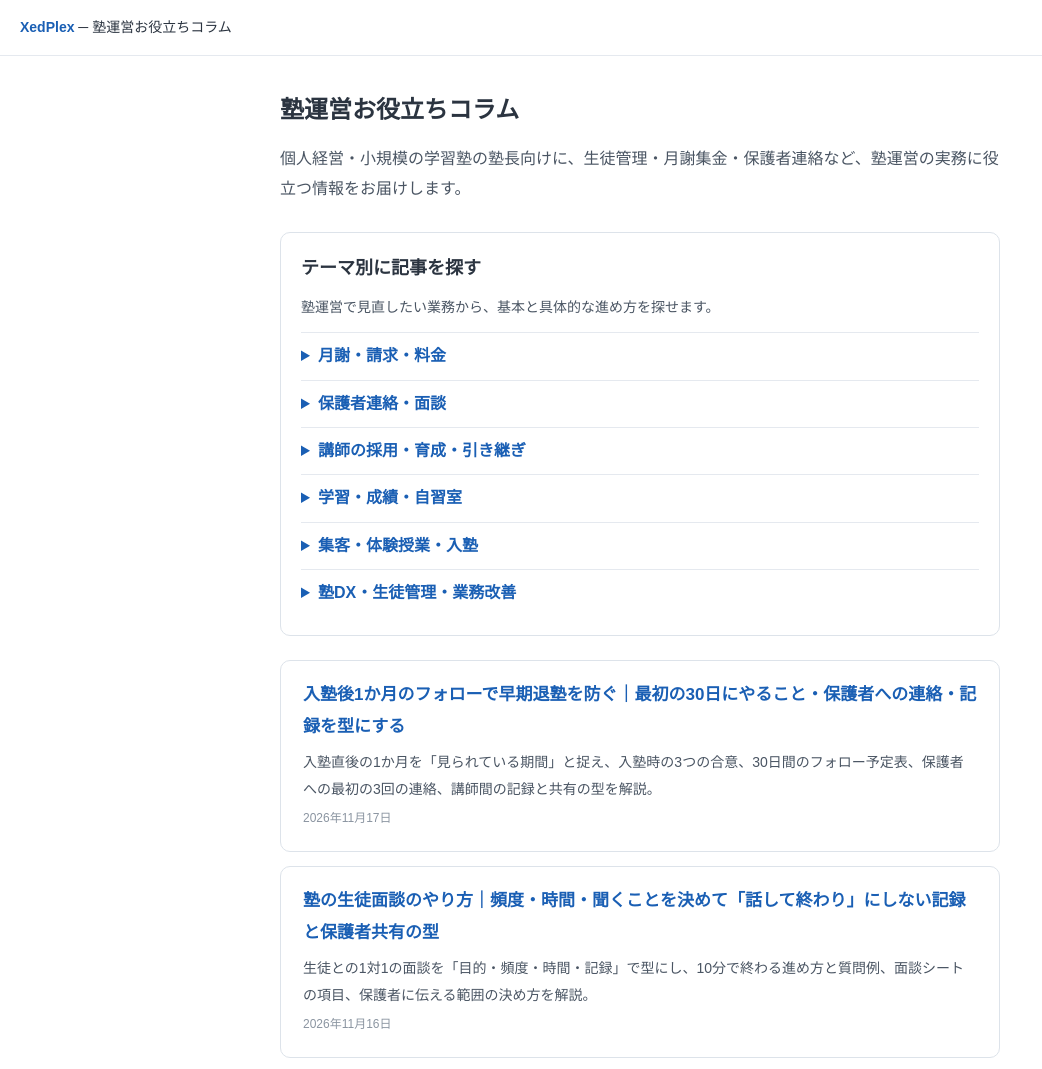
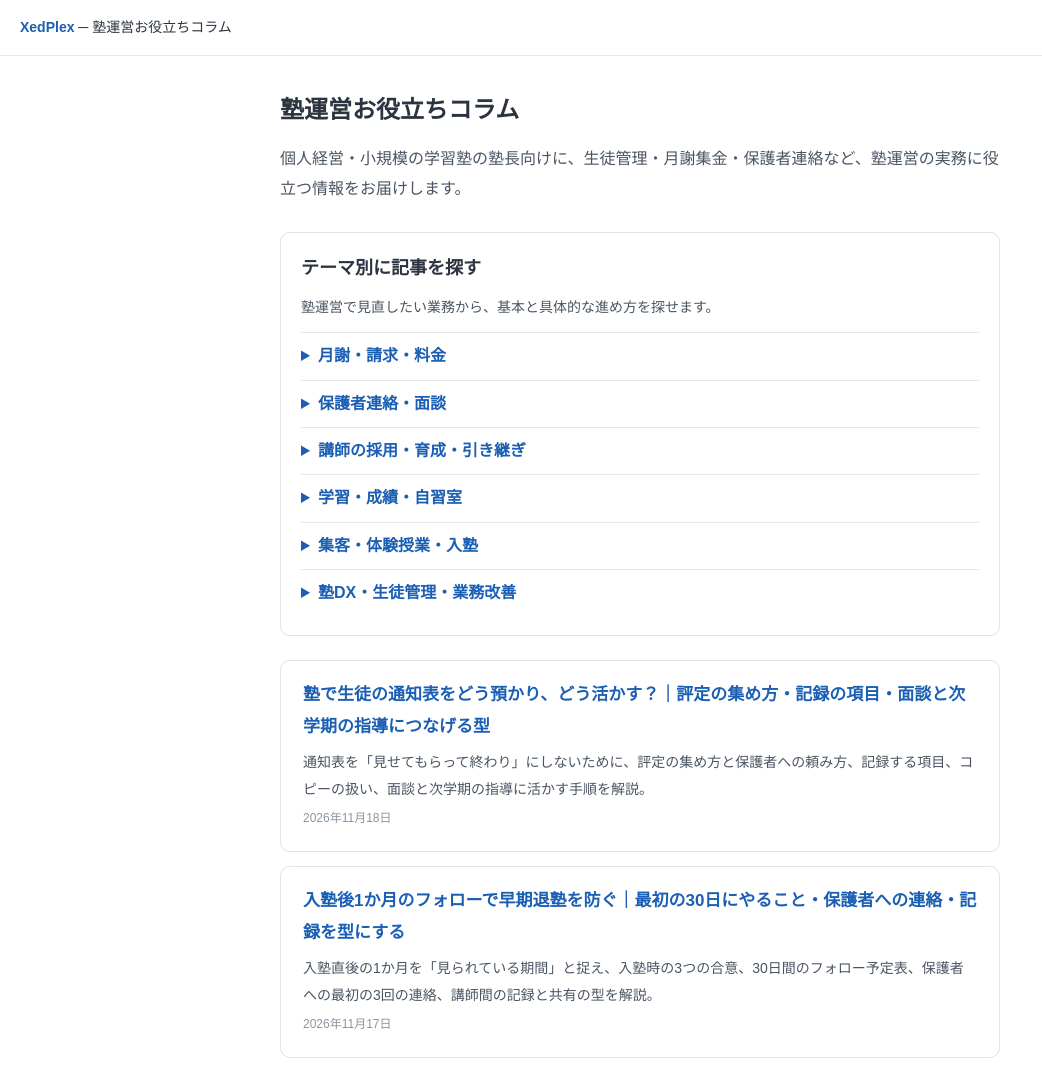
Before and after one commit to BrightGeniusSawada/xedplex-column, a plain HTML site: page index.html in a window 1280 px wide. Shown: the top 1069 px of the page, without its empty margins (0-1042 px from the left). Drawn offline with Linux system fonts and the light colour scheme.

Commit message:
記事追加: 塾で生徒の通知表をどう預かり、どう活かす？（一覧・サイトマップ・アイキャッチ登録）

```diff
--- a/index.html
+++ b/index.html
@@ -96,6 +96,11 @@
 <!-- seo-topics:end -->
 
 <!-- ▼ 新しい記事はこのリストの一番上に追加してください -->
+<a class="card" href="tsuchihyo-hyotei-kiroku-katsuyo.html">
+  <h2>塾で生徒の通知表をどう預かり、どう活かす？｜評定の集め方・記録の項目・面談と次学期の指導につなげる型</h2>
+  <p>通知表を「見せてもらって終わり」にしないために、評定の集め方と保護者への頼み方、記録する項目、コピーの扱い、面談と次学期の指導に活かす手順を解説。</p>
+  <span class="date">2026年11月18日</span>
+</a>
 <a class="card" href="nyujukugo-ikkagetsu-follow.html">
   <h2>入塾後1か月のフォローで早期退塾を防ぐ｜最初の30日にやること・保護者への連絡・記録を型にする</h2>
   <p>入塾直後の1か月を「見られている期間」と捉え、入塾時の3つの合意、30日間のフォロー予定表、保護者への最初の3回の連絡、講師間の記録と共有の型を解説。</p>
--- a/sitemap.xml
+++ b/sitemap.xml
@@ -89,4 +89,5 @@
   <url><loc>https://column.bright-genius.jp/jugyochu-denwa-taio-kojinjuku.html</loc><lastmod>2026-11-15</lastmod></url>
   <url><loc>https://column.bright-genius.jp/seito-mendan-yarikata-juku.html</loc><lastmod>2026-11-16</lastmod></url>
   <url><loc>https://column.bright-genius.jp/nyujukugo-ikkagetsu-follow.html</loc><lastmod>2026-11-17</lastmod></url>
+  <url><loc>https://column.bright-genius.jp/tsuchihyo-hyotei-kiroku-katsuyo.html</loc><lastmod>2026-11-18</lastmod></url>
 </urlset>
--- a/tools/eyecatch.json
+++ b/tools/eyecatch.json
@@ -86,5 +86,6 @@
   {"slug": "toki-koshu-koshusei-nyujuku", "title": "冬期講習の講習生、|入塾につながっていますか？", "subtitle": "講習前〜最終日の段取りの型"},
   {"slug": "jugyochu-denwa-taio-kojinjuku", "title": "授業中に電話に出られない、|どうしていますか？", "subtitle": "取りこぼさない受け方の型"},
   {"slug": "seito-mendan-yarikata-juku", "title": "生徒との面談、|話して終わりになっていない？", "subtitle": "10分で回す進め方と記録の型"},
-  {"slug": "nyujukugo-ikkagetsu-follow", "title": "入塾後1か月のフォロー、|何をしていますか？", "subtitle": "最初の30日で早期退塾を防ぐ型"}
+  {"slug": "nyujukugo-ikkagetsu-follow", "title": "入塾後1か月のフォロー、|何をしていますか？", "subtitle": "最初の30日で早期退塾を防ぐ型"},
+  {"slug": "tsuchihyo-hyotei-kiroku-katsuyo", "title": "塾で通知表、|見せてもらって終わり？", "subtitle": "評定の集め方・記録・活かし方"}
 ]
```
